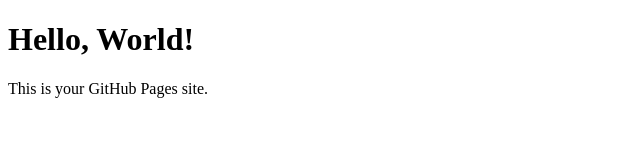
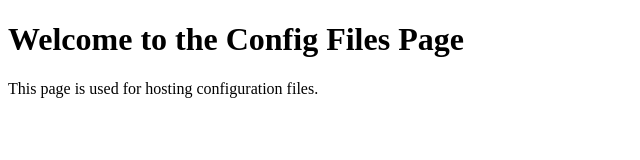
Before and after one commit to Nestea007/config-files, a plain HTML site: page index.html in a window 1280 px wide. Shown: the whole page, without its empty margins (0-640 px from the left). Drawn offline with Linux system fonts and the light colour scheme.

Commit message:
index.html

```diff
--- a/index.html
+++ b/index.html
@@ -1,10 +1,12 @@
 <!DOCTYPE html>
-<html>
+<html lang="en">
 <head>
-    <title>Welcome to Nestea007's Page</title>
+    <meta charset="UTF-8">
+    <meta name="viewport" content="width=device-width, initial-scale=1.0">
+    <title>Config Files</title>
 </head>
 <body>
-    <h1>Hello, World!</h1>
-    <p>This is your GitHub Pages site.</p>
+    <h1>Welcome to the Config Files Page</h1>
+    <p>This page is used for hosting configuration files.</p>
 </body>
 </html>
```
